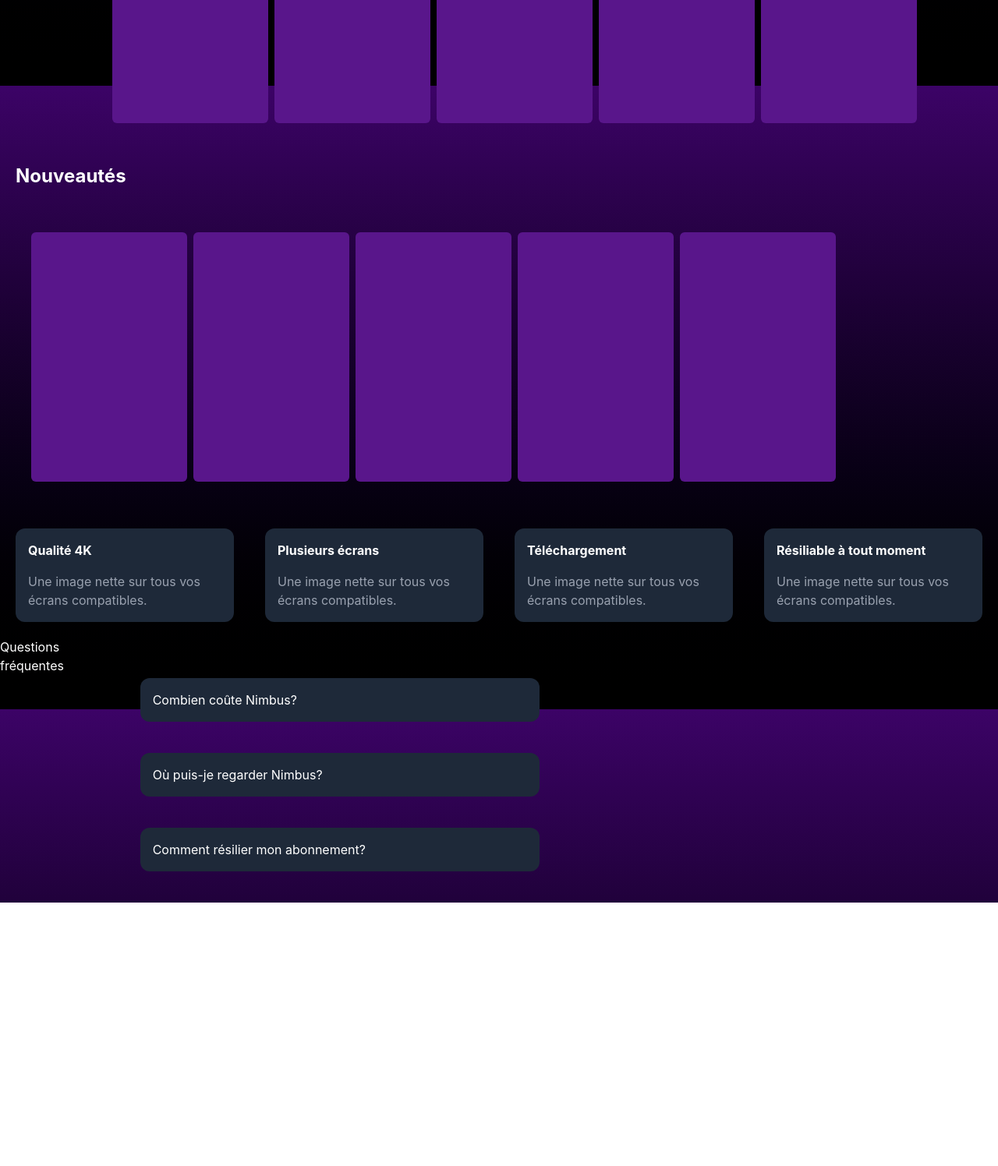
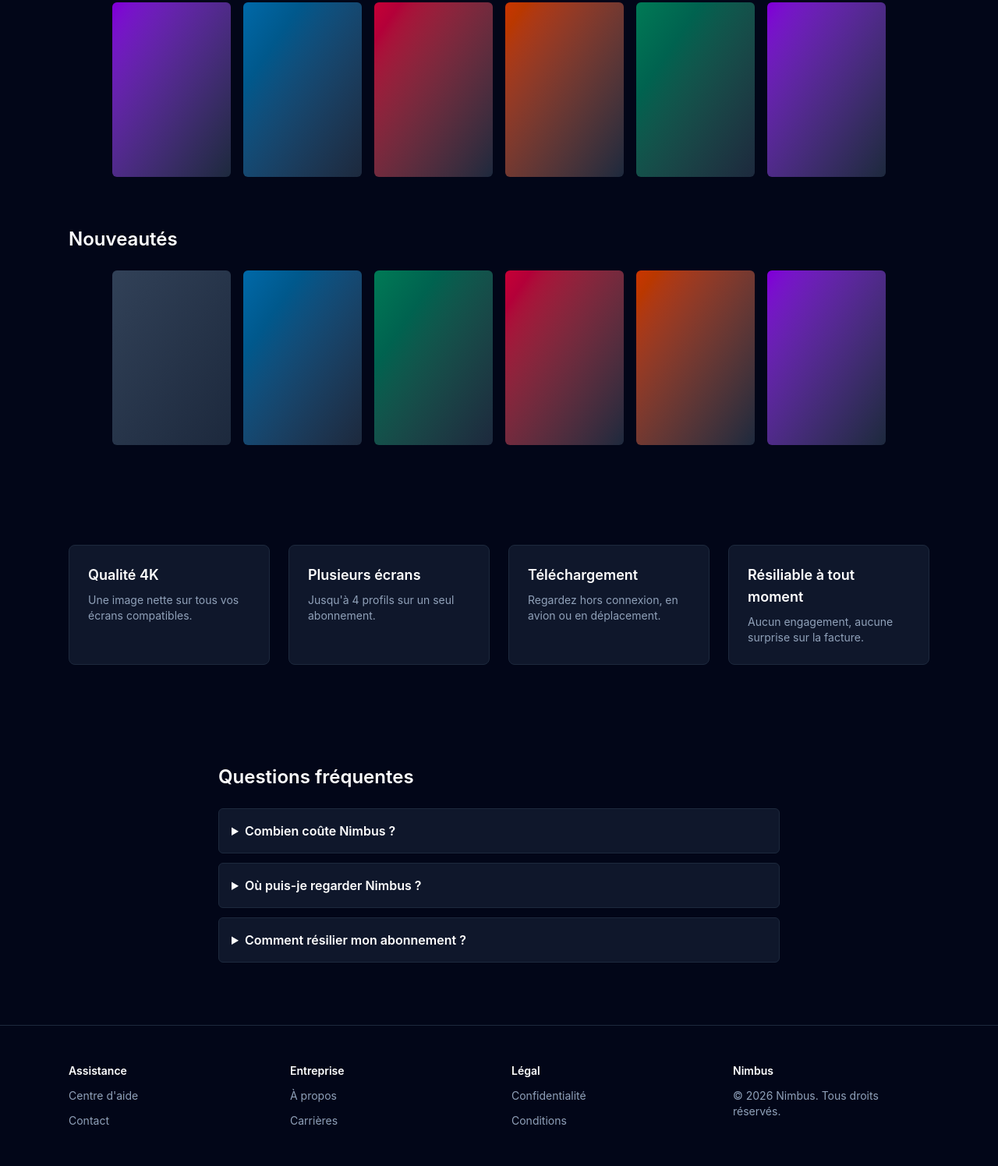
Before and after one commit to giolscode/Nimbus-project, a website built with Vite: page index.html in a window 1280 px wide. Shown: the part 690-2186 px from the top of the page at 78% size. Before the commit the page ends 1848 px from the top, so only its background shows below. Built offline with nearby package versions, Linux system fonts and the light colour scheme.

Commit message:
homapage

```diff
--- a/index.html
+++ b/index.html
@@ -1,134 +1,133 @@
 <!doctype html>
-<html lang="en">
+<html lang="fr">
   <head>
     <meta charset="UTF-8" />
     <link rel="icon" type="image/svg+xml" href="/favicon.svg" />
     <link rel="stylesheet" href="/src/style.css" />
     <meta name="viewport" content="width=device-width, initial-scale=1.0" />
-    <title>nimbus-project</title>
+    <title>Nimbus</title>
   </head>
 
-  <body class="bg-linear-to-b from-purple-950 to-black h-screen text-white">
-    <div id="app">
-      <div class="flex justify-between p-4 bg-black">
-        <h1 class="text-lg font-bold text-purple-500">Nimbus</h1>
-        <button type="button" class="bg-purple-500 font-bold px-4 py-2">
+  <body class="min-h-screen bg-slate-950 text-white antialiased">
+    <header class="border-b border-slate-800 bg-slate-950">
+      <div class="mx-auto flex max-w-6xl items-center justify-between px-6 py-3">
+        <a href="#" class="text-2xl font-bold text-violet-500 transition-colors duration-200 hover:text-purple-300">Nimbus</a>
+        <button
+          type="button"
+          class="cursor-pointer rounded-sm bg-violet-600 px-4 py-2 text-sm font-bold transition duration-200 hover:-translate-y-0.5 hover:bg-violet-500 hover:shadow-lg hover:shadow-purple-500/40 active:translate-y-0"
+        >
           Se connecter
         </button>
       </div>
+    </header>
 
-      <div class="flex flex-col justify-center text-center mt-20 gap-4">
-        <h2 class="text-5xl font-bold mb-4">
-          Toutes vos séries, <br />sans coupure publicitaire.
-        </h2>
+    <main>
 
-        <p class="text-gray-400">
+      <section class="bg-gradient-to-b from-purple-950/60 to-slate-950 px-6 pt-24 pb-32 text-center">
+        <h1 class="mx-auto max-w-3xl text-5xl font-extrabold leading-tight md:text-6xl">
+          Toutes vos séries, sans coupure publicitaire.
+        </h1>
+        <p class="mx-auto mt-6 max-w-2xl text-lg text-slate-300">
           Un seul abonnement, un accès illimité. Regardez où vous voulez, quand
-          vous voulez, <br />résiliable à tout moment.
+          vous voulez, résiliable à tout moment.
         </p>
-      </div>
 
-      <div class="flex justify-center mt-8 gap-5">
+        <form class="mt-10 flex flex-col items-center justify-center gap-3 sm:flex-row">
           <input
-          type="text"
-          class="bg-gray-600 p-10 py-3 rounded-sm border-gray-300"
-          placeholder="Adresse-mail"
+            type="email"
+            placeholder="Adresse e-mail"
+            class="w-full max-w-xs rounded-sm border border-slate-700 bg-slate-800 px-4 py-3 text-white placeholder-slate-400 transition duration-200 hover:border-slate-500 focus:border-purple-500 focus:ring-2 focus:ring-purple-500/40 focus:outline-none"
           />
           <button
-          type="button"
-          class="bg-purple-500 font-bold px-4 py-2 rounded-sm"
+            type="submit"
+            class="cursor-pointer rounded-sm bg-violet-600 px-6 py-3 font-bold transition duration-200 hover:-translate-y-0.5 hover:bg-violet-500 hover:shadow-lg hover:shadow-purple-500/40 active:translate-y-0"
           >
-          Commencer
+            Commencer →
           </button>
+        </form>
+      </section>
+
+      <section class="mx-auto max-w-6xl px-6 pt-8">
+        <h2 class="mb-6 text-2xl font-semibold">Tendances du moment</h2>
+        <div class="flex flex-wrap justify-center gap-4">
+          <div class="h-56 w-38 cursor-pointer rounded-md bg-gradient-to-br from-purple-700 to-slate-800 transition duration-300 ease-out hover:-translate-y-1 hover:scale-105 hover:shadow-xl hover:shadow-purple-500/30 hover:ring-2 hover:ring-white/60"></div>
+          <div class="h-56 w-38 cursor-pointer rounded-md bg-gradient-to-br from-sky-700 to-slate-800 transition duration-300 ease-out hover:-translate-y-1 hover:scale-105 hover:shadow-xl hover:shadow-purple-500/30 hover:ring-2 hover:ring-white/60"></div>
+          <div class="h-56 w-38 cursor-pointer rounded-md bg-gradient-to-br from-rose-700 to-slate-800 transition duration-300 ease-out hover:-translate-y-1 hover:scale-105 hover:shadow-xl hover:shadow-purple-500/30 hover:ring-2 hover:ring-white/60"></div>
+          <div class="h-56 w-38 cursor-pointer rounded-md bg-gradient-to-br from-orange-700 to-slate-800 transition duration-300 ease-out hover:-translate-y-1 hover:scale-105 hover:shadow-xl hover:shadow-purple-500/30 hover:ring-2 hover:ring-white/60"></div>
+          <div class="h-56 w-38 cursor-pointer rounded-md bg-gradient-to-br from-emerald-700 to-slate-800 transition duration-300 ease-out hover:-translate-y-1 hover:scale-105 hover:shadow-xl hover:shadow-purple-500/30 hover:ring-2 hover:ring-white/60"></div>
+          <div class="h-56 w-38 cursor-pointer rounded-md bg-gradient-to-br from-purple-700 to-slate-800 transition duration-300 ease-out hover:-translate-y-1 hover:scale-105 hover:shadow-xl hover:shadow-purple-500/30 hover:ring-2 hover:ring-white/60"></div>
         </div>
+      </section>
 
-      <div class="flex flex-col mt-8 gap-5 m-5 w-screen justify-items-center">
-        <div class="flex mb-4">
-          <h3 class="text-left font-bold text-2xl">Tendances du moment</h3>
+      <section class="mx-auto max-w-6xl px-6 pt-16">
+        <h2 class="mb-6 text-2xl font-semibold">Nouveautés</h2>
+        <div class="flex flex-wrap justify-center gap-4">
+          <div class="h-56 w-38 cursor-pointer rounded-md bg-gradient-to-br from-slate-700 to-slate-800 transition duration-300 ease-out hover:-translate-y-1 hover:scale-105 hover:shadow-xl hover:shadow-purple-500/30 hover:ring-2 hover:ring-white/60"></div>
+          <div class="h-56 w-38 cursor-pointer rounded-md bg-gradient-to-br from-sky-700 to-slate-800 transition duration-300 ease-out hover:-translate-y-1 hover:scale-105 hover:shadow-xl hover:shadow-purple-500/30 hover:ring-2 hover:ring-white/60"></div>
+          <div class="h-56 w-38 cursor-pointer rounded-md bg-gradient-to-br from-emerald-700 to-slate-800 transition duration-300 ease-out hover:-translate-y-1 hover:scale-105 hover:shadow-xl hover:shadow-purple-500/30 hover:ring-2 hover:ring-white/60"></div>
+          <div class="h-56 w-38 cursor-pointer rounded-md bg-gradient-to-br from-rose-700 to-slate-800 transition duration-300 ease-out hover:-translate-y-1 hover:scale-105 hover:shadow-xl hover:shadow-purple-500/30 hover:ring-2 hover:ring-white/60"></div>
+          <div class="h-56 w-38 cursor-pointer rounded-md bg-gradient-to-br from-orange-700 to-slate-800 transition duration-300 ease-out hover:-translate-y-1 hover:scale-105 hover:shadow-xl hover:shadow-purple-500/30 hover:ring-2 hover:ring-white/60"></div>
+          <div class="h-56 w-38 cursor-pointer rounded-md bg-gradient-to-br from-purple-700 to-slate-800 transition duration-300 ease-out hover:-translate-y-1 hover:scale-105 hover:shadow-xl hover:shadow-purple-500/30 hover:ring-2 hover:ring-white/60"></div>
         </div>
+      </section>
 
-        <div class="flex flex-row gap-2 m-5 justify-center">
-          <div class="w-50 h-80 bg-purple-900 rounded-md"></div>
-          <div class="w-50 h-80 bg-purple-900 rounded-md"></div>
-          <div class="w-50 h-80 bg-purple-900 rounded-md"></div>
-          <div class="w-50 h-80 bg-purple-900 rounded-md"></div>
-          <div class="w-50 h-80 bg-purple-900 rounded-md"></div>
+      <section class="mx-auto grid max-w-6xl gap-6 px-6 pt-32 sm:grid-cols-2 lg:grid-cols-4">
+        <div class="rounded-lg border border-slate-800 bg-slate-900 p-6 transition duration-300 hover:-translate-y-1 hover:border-purple-500 hover:bg-slate-800 hover:shadow-lg hover:shadow-purple-500/20">
+          <h3 class="text-lg font-semibold">Qualité 4K</h3>
+          <p class="mt-2 text-sm text-slate-400">Une image nette sur tous vos écrans compatibles.</p>
+        </div>
+        <div class="rounded-lg border border-slate-800 bg-slate-900 p-6 transition duration-300 hover:-translate-y-1 hover:border-purple-500 hover:bg-slate-800 hover:shadow-lg hover:shadow-purple-500/20">
+          <h3 class="text-lg font-semibold">Plusieurs écrans</h3>
+          <p class="mt-2 text-sm text-slate-400">Jusqu'à 4 profils sur un seul abonnement.</p>
+        </div>
+        <div class="rounded-lg border border-slate-800 bg-slate-900 p-6 transition duration-300 hover:-translate-y-1 hover:border-purple-500 hover:bg-slate-800 hover:shadow-lg hover:shadow-purple-500/20">
+          <h3 class="text-lg font-semibold">Téléchargement</h3>
+          <p class="mt-2 text-sm text-slate-400">Regardez hors connexion, en avion ou en déplacement.</p>
+        </div>
+        <div class="rounded-lg border border-slate-800 bg-slate-900 p-6 transition duration-300 hover:-translate-y-1 hover:border-purple-500 hover:bg-slate-800 hover:shadow-lg hover:shadow-purple-500/20">
+          <h3 class="text-lg font-semibold">Résiliable à tout moment</h3>
+          <p class="mt-2 text-sm text-slate-400">Aucun engagement, aucune surprise sur la facture.</p>
+        </div>
+      </section>
+
+      <section class="mx-auto max-w-3xl px-6 pt-32 pb-20">
+        <h2 class="mb-6 text-2xl font-semibold">Questions fréquentes</h2>
+        <div class="flex flex-col gap-3">
+          <details class="rounded-md border border-slate-800 bg-slate-900 transition duration-200 hover:border-purple-500/60 hover:bg-slate-800">
+            <summary class="cursor-pointer px-4 py-4 font-semibold">Combien coûte Nimbus ?</summary>
+          </details>
+          <details class="rounded-md border border-slate-800 bg-slate-900 transition duration-200 hover:border-purple-500/60 hover:bg-slate-800">
+            <summary class="cursor-pointer px-4 py-4 font-semibold">Où puis-je regarder Nimbus ?</summary>
+          </details>
+          <details class="rounded-md border border-slate-800 bg-slate-900 transition duration-200 hover:border-purple-500/60 hover:bg-slate-800">
+            <summary class="cursor-pointer px-4 py-4 font-semibold">Comment résilier mon abonnement ?</summary>
+          </details>
+        </div>
+      </section>
+    </main>
+
+    <footer class="border-t border-slate-800">
+      <div class="mx-auto grid max-w-6xl grid-cols-2 gap-8 px-6 py-12 text-sm md:grid-cols-4">
+        <div class="flex flex-col gap-3">
+          <h4 class="font-semibold">Assistance</h4>
+          <a href="#" class="text-slate-400 transition-colors duration-200 hover:text-white">Centre d'aide</a>
+          <a href="#" class="text-slate-400 transition-colors duration-200 hover:text-white">Contact</a>
+        </div>
+        <div class="flex flex-col gap-3">
+          <h4 class="font-semibold">Entreprise</h4>
+          <a href="#" class="text-slate-400 transition-colors duration-200 hover:text-white">À propos</a>
+          <a href="#" class="text-slate-400 transition-colors duration-200 hover:text-white">Carrières</a>
+        </div>
+        <div class="flex flex-col gap-3">
+          <h4 class="font-semibold">Légal</h4>
+          <a href="#" class="text-slate-400 transition-colors duration-200 hover:text-white">Confidentialité</a>
+          <a href="#" class="text-slate-400 transition-colors duration-200 hover:text-white">Conditions</a>
+        </div>
+        <div class="flex flex-col gap-3">
+          <h4 class="font-semibold">Nimbus</h4>
+          <p class="text-slate-400">© 2026 Nimbus. Tous droits réservés.</p>
         </div>
       </div>
-
-      <div class="flex flex-col mt-8 gap-5 m-5 w-screen">
-        <div class="flex mb-4">
-          <h3 class="text-left font-bold text-2xl">Nouveautés</h3>
-        </div>
-
-        <div class="flex flex-row gap-2 m-5">
-          <div class="w-50 h-80 bg-purple-900 rounded-md"></div>
-          <div class="w-50 h-80 bg-purple-900 rounded-md"></div>
-          <div class="w-50 h-80 bg-purple-900 rounded-md"></div>
-          <div class="w-50 h-80 bg-purple-900 rounded-md"></div>
-          <div class="w-50 h-80 bg-purple-900 rounded-md"></div>
-        </div>
-      </div>
-
-      <div class="flex flex-row">
-        <div
-          class="flex flex-col rounded-xl max-w-sm bg-gray-800 p-4 m-5 gap-4"
-        >
-          <h4 class="font-bold">Qualité 4K</h4>
-          <p class="text-gray-400">
-            Une image nette sur tous vos écrans compatibles.
-          </p>
-        </div>
-
-        <div
-          class="flex flex-col rounded-xl max-w-sm bg-gray-800 p-4 m-5 gap-4"
-        >
-          <h4 class="font-bold">Plusieurs écrans</h4>
-          <p class="text-gray-400">
-            Une image nette sur tous vos écrans compatibles.
-          </p>
-        </div>
-
-        <div
-          class="flex flex-col rounded-xl max-w-sm bg-gray-800 p-4 m-5 gap-4"
-        >
-          <h4 class="font-bold">Téléchargement</h4>
-          <p class="text-gray-400">
-            Une image nette sur tous vos écrans compatibles.
-          </p>
-        </div>
-
-        <div
-          class="flex flex-col rounded-xl max-w-sm bg-gray-800 p-4 m-5 gap-4"
-        >
-          <h4 class="font-bold">Résiliable à tout moment</h4>
-          <p class="text-gray-400">
-            Une image nette sur tous vos écrans compatibles.
-          </p>
-        </div>
-      </div>
-
-      <div class="flex justify-center">
-
-        <h3 class="flex justify-center">Questions fréquentes</h3>
-        <div class="flex flex-col mt-8 gap-5 m-5 w-screen">
-
-          <div class="flex flex-col">
-            <div class="flex flex-col rounded-xl max-w-lg bg-gray-800 p-4 m-5 gap-4">
-              <p>Combien coûte Nimbus?</p>
-            </div>
-
-            <div class="flex flex-col rounded-xl max-w-lg bg-gray-800 p-4 m-5 gap-4">
-              <p>Où puis-je regarder Nimbus?</p>
-            </div>
-            <div class="flex flex-col rounded-xl max-w-lg bg-gray-800 p-4 m-5 gap-4">
-              <p>Comment résilier mon abonnement?</p>
-            </div>
-          </div>
-
-      </div>
-
-      <footer class="border-t-gray-400"></footer>
-    </div>
+    </footer>
   </body>
 </html>
```
Lines whose indentation alone changed are shown as unchanged.
